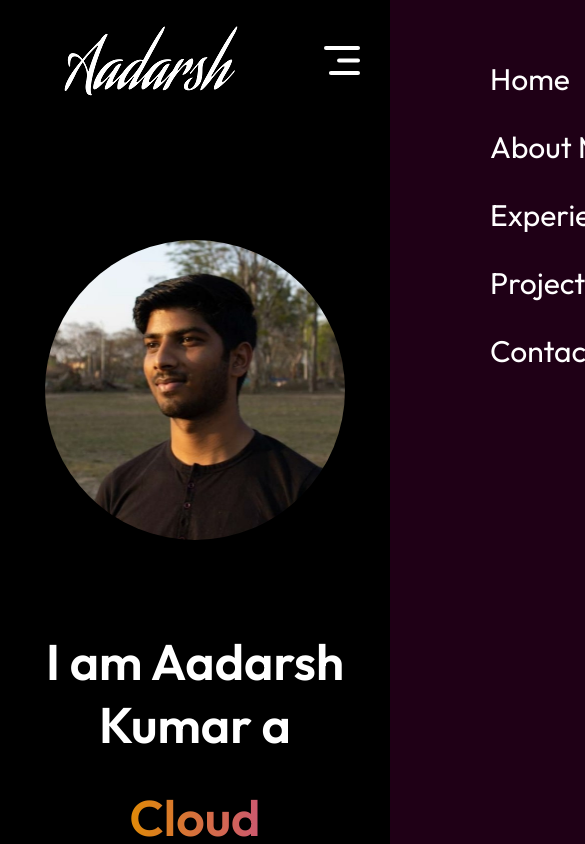
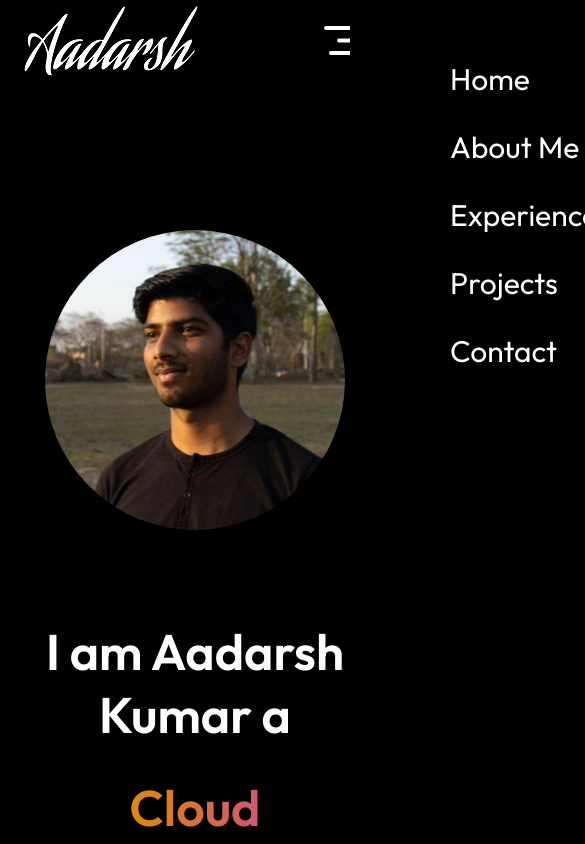
Before and after one commit to Aadarsh032/Aadarsh-Portfolio, a React (Vite) app: page / in a window 390 px wide. Shown: the top 844 px of the page, 585 px wide, since content can reach past the window. Built offline with nearby package versions, Linux system fonts and the light colour scheme.

Commit message:
Added HeadRoom

```diff
--- a/package.json
+++ b/package.json
@@ -17,7 +17,8 @@
     "@fortawesome/react-fontawesome": "^0.2.0",
     "react": "^18.2.0",
     "react-anchor-link-smooth-scroll": "^1.0.12",
-    "react-dom": "^18.2.0"
+    "react-dom": "^18.2.0",
+    "react-headroom": "^3.2.1"
   },
   "devDependencies": {
     "@types/react": "^18.2.66",
--- a/src/App.jsx
+++ b/src/App.jsx
@@ -6,12 +6,15 @@ import Experiences from './Components/Experiences/Experiences.jsx'
 import Projects from './Components/Projects/Projects.jsx'
 import Contact from './Components/Contact/Contact.jsx'
 import Footer from './Components/Footer/Footer.jsx'
+import Headroom from 'react-headroom'
 
 
 const App = () => {
   return (
     <div>
+      <Headroom>
       <Navbar />
+      </Headroom>
         <Hero />
         <About />
         <Experiences />
--- a/src/Components/Hero/Hero.css
+++ b/src/Components/Hero/Hero.css
@@ -3,6 +3,7 @@
     align-items: center;
     flex-direction: column;
     gap: 30px;
+    padding-top: 30px;
 
 }
 .hero img{
--- a/src/Components/Navbar/Navbar.css
+++ b/src/Components/Navbar/Navbar.css
@@ -3,9 +3,10 @@
     display: flex;
     align-items: center;
     justify-content: space-between;
-    margin: 20px 170px;
+    margin: 0px 100px;
     gap:20px;
     text-align: center;
+    background-color: black;
 
 }
 .nav-menu{
@@ -14,6 +15,7 @@
     align-items: center;
     gap: 60px;
     font-size: 20px;
+
 }
 .nav-connect{
     padding: 10px ;
@@ -39,9 +41,11 @@
 .nav-mob-open{
     display: none;
 }
+
 @media (max-width:768px) {
     .navbar{
-        margin: 20px 50px;
+        margin: 0px 10px;
+        background-color: black;
     }
     .nav-connect{
         display: none;
@@ -50,6 +54,7 @@
         display: block;
         position: fixed;
         right: 30px;
+
     }
     .nav-mob-close{
         display: block;
@@ -64,9 +69,9 @@
         align-items: start;
         top: 0;
         gap: 30px;
-        background-color: #1F0016;
-        width: 350px;
-        height: 100%;
+        background-color: black;
+        width: 100vw;
+        height: 100vh;
         z-index: 2;
         transition: right 0.5s;
         right: -350px ;
--- a/src/Components/Navbar/Navbar.jsx
+++ b/src/Components/Navbar/Navbar.jsx
@@ -11,9 +11,11 @@ const Navbar = () => {
 
   const openMenu= ()=>{
     menuRef.current.style.right="0";
+
   }
   const closeMenu = () => {
     menuRef.current.style.right ="-350px";
+
   }
 
   return (
```
Also changed, not shown: 1 other file (tests, documents, lock files or other folders).
